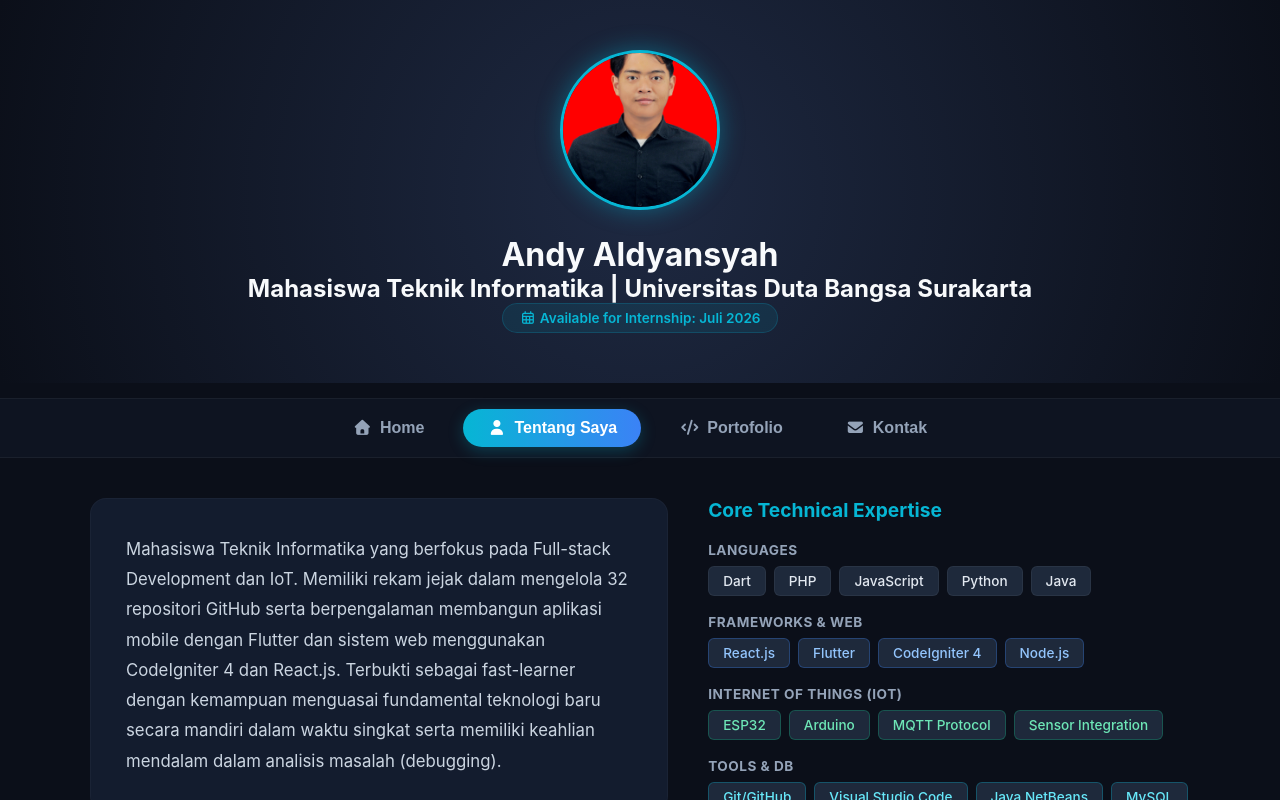
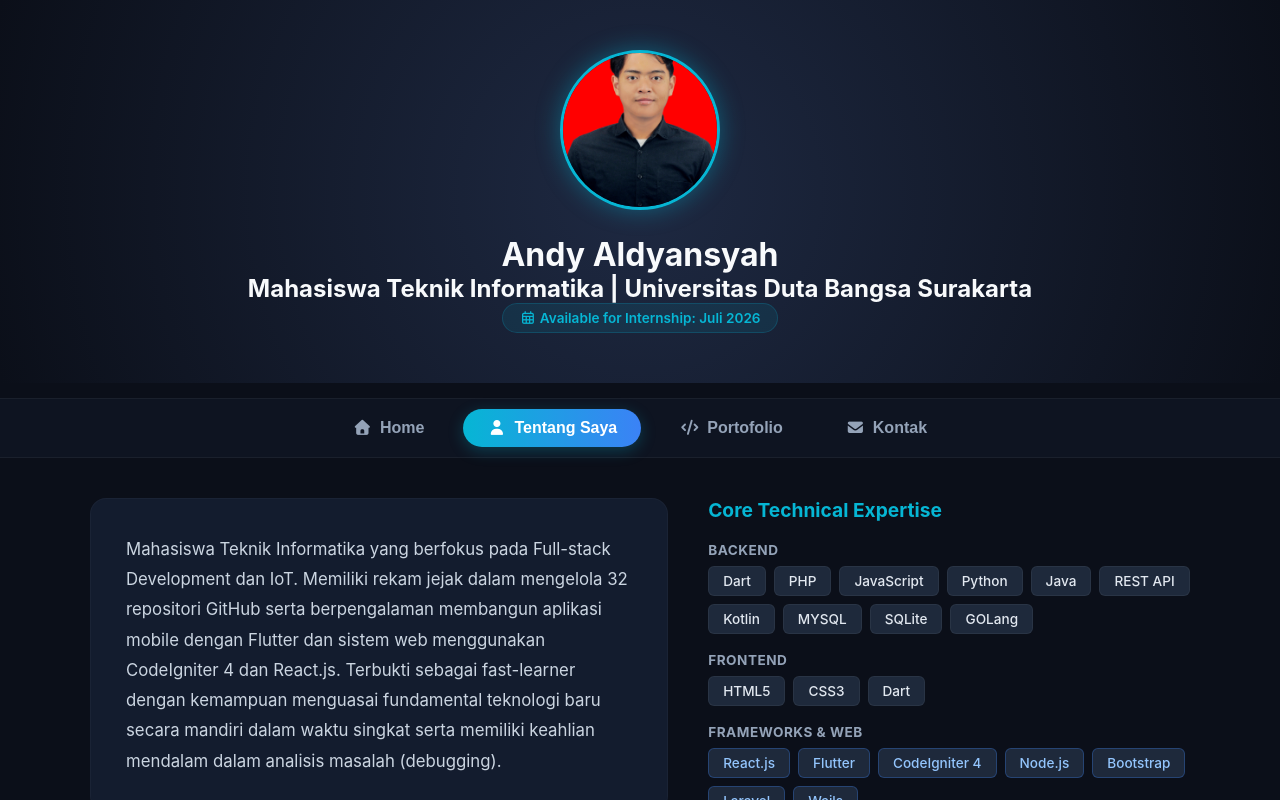
Before and after one commit to AndyAldy/portfolio_Andy, a React (Vite) app: page / in a window 1280 px wide. Both pictures are taken after a click on the button "Tentang Saya". Shown: the top 800 px of the page. Built offline with nearby package versions, Linux system fonts and the light colour scheme.

Commit message:
update skills and modified from languages to Backend and frontend

```diff
--- a/src/App.jsx
+++ b/src/App.jsx
@@ -92,9 +92,15 @@ function App() {
               <div className="skills-display">
                 <h3>Core Technical Expertise</h3>
                 <div className="skills-group">
-                  <h4>Languages</h4>
+                  <h4>Backend</h4>
                   <div className="tags">
-                    {personalInfo.skills.languages.map(skill => <span key={skill} className="tag">{skill}</span>)}
+                    {personalInfo.skills.Backend.map(skill => <span key={skill} className="tag">{skill}</span>)}
+                  </div>
+                </div>
+              <div className="skills-group">
+                  <h4>Frontend</h4>
+                  <div className="tags">
+                    {personalInfo.skills.Frontend.map(skill => <span key={skill} className="tag">{skill}</span>)}
                   </div>
                 </div>
                 <div className="skills-group">
--- a/src/data/portofolioData.js
+++ b/src/data/portofolioData.js
@@ -5,10 +5,11 @@ export const personalInfo = {
   tagline: "Full-stack Developer & IoT Specialist yang berfokus pada efisiensi kode dan analisis masalah.", // [cite: 13, 15]
   about: "Mahasiswa Teknik Informatika yang berfokus pada Full-stack Development dan IoT. Memiliki rekam jejak dalam mengelola 32 repositori GitHub serta berpengalaman membangun aplikasi mobile dengan Flutter dan sistem web menggunakan CodeIgniter 4 dan React.js. Terbukti sebagai fast-learner dengan kemampuan menguasai fundamental teknologi baru secara mandiri dalam waktu singkat serta memiliki keahlian mendalam dalam analisis masalah (debugging).",
   skills: {
-    languages: ["Dart", "PHP", "JavaScript", "Python", "Java"], // [cite: 30]
-    frameworks: ["React.js", "Flutter", "CodeIgniter 4", "Node.js"], // [cite: 31]
+    Backend: ["Dart", "PHP", "JavaScript", "Python", "Java", "REST API", "Kotlin", "MYSQL", "SQLite", "GOLang"], // [cite: 30]
+    Frontend: ["HTML5", "CSS3", "Dart" ],
+    frameworks: ["React.js", "Flutter", "CodeIgniter 4", "Node.js", "Bootstrap", "Laravel", "Wails"], // [cite: 31]
     iot: ["ESP32", "Arduino", "MQTT Protocol", "Sensor Integration"], // [cite: 32]
-    tools: ["Git/GitHub", "Visual Studio Code", "Java NetBeans", "MySQL", "XAMPP"] // [cite: 32]
+    tools: ["Git/GitHub", "Visual Studio Code", "Java NetBeans", "XAMPP"] // [cite: 32]
   },
   contacts: {
     email: "andyaldyansyah11@gmail.com", // [cite: 6]
@@ -31,7 +32,7 @@ export const projectsData = [
     title: "Web Manajemen Toko Kelontong", // [cite: 19]
     category: "Tech Engineering",
     description: "Mengembangkan aplikasi web manajemen toko secara mandiri menggunakan React.js dalam waktu 7 hari. Mengimplementasikan struktur frontend yang responsif, cepat, dan efisien untuk pengelolaan data inventaris barang.",
-    tech: ["React.js", "JavaScript", "HTML5", "CSS3"] // [cite: 19, 30]
+    tech: ["React.js", "JavaScript", "HTML5", "CSS3", "REST API"] // [cite: 19, 30]
   },
   {
     id: 3,
```
Also changed, not shown: src/App.css (line endings or trailing spaces).
